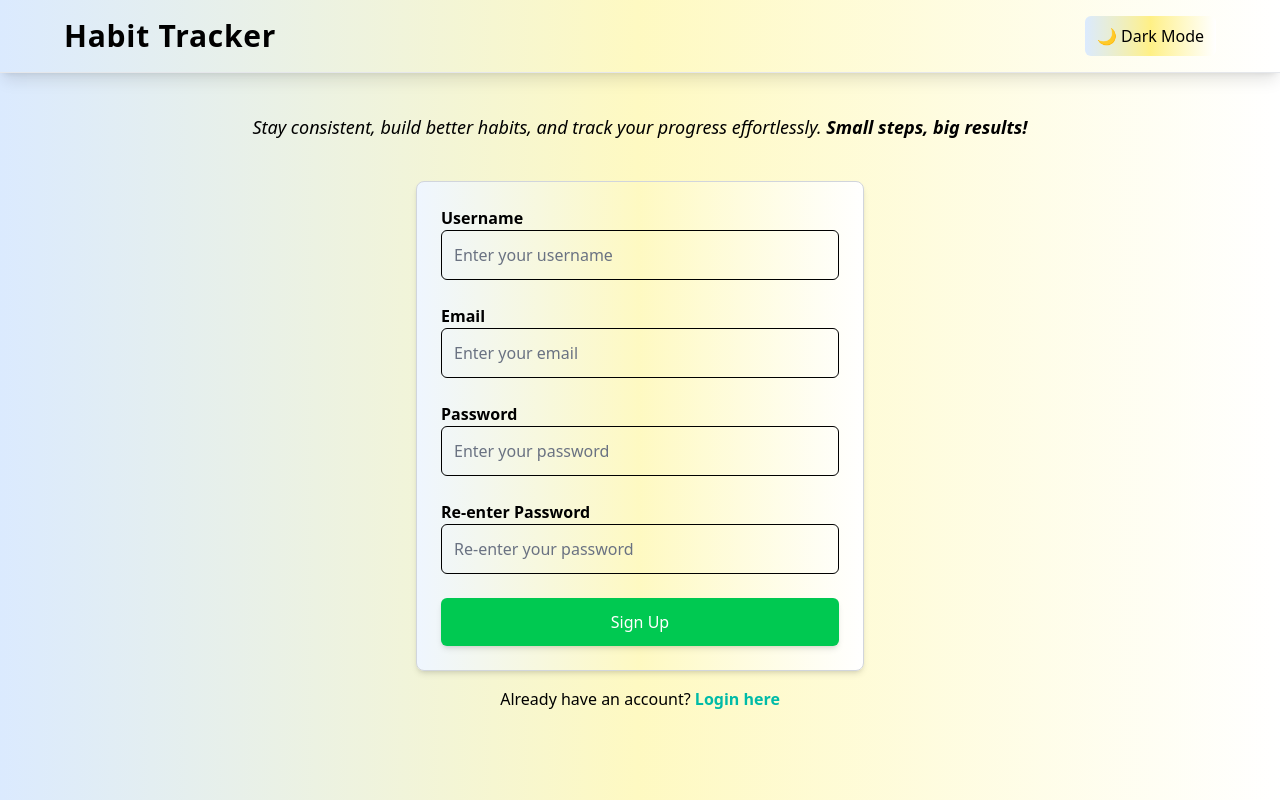
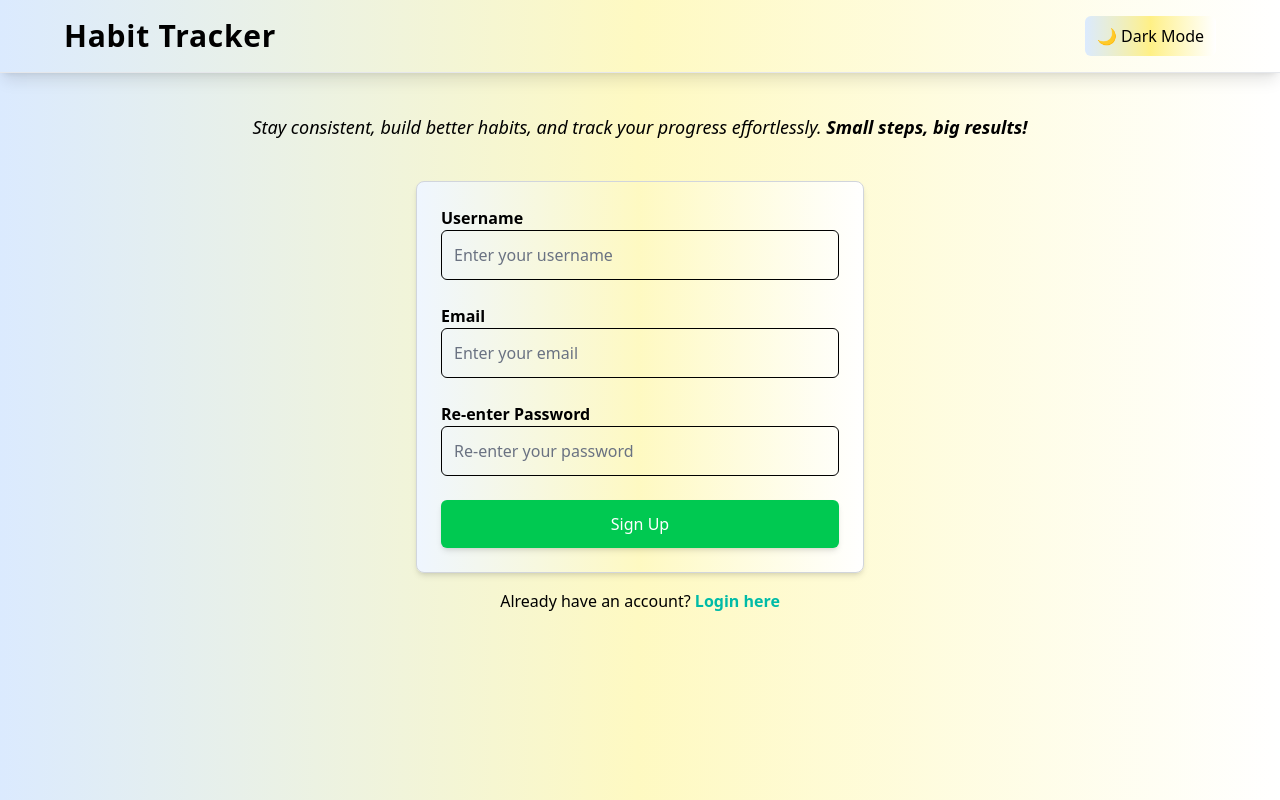
Before and after one commit to evanium-beryl/habit-trackers, a React (Vite) app: page /signup in a window 1280 px wide. Built offline with nearby package versions, Linux system fonts and the light colour scheme.

Commit message:
I updated

```diff
--- a/src/SignUpPage.jsx
+++ b/src/SignUpPage.jsx
@@ -199,30 +199,6 @@ export default function SignUpPage() {
             </div>
 
             <div>
-              <label htmlFor="password-field" className="block text-sm sm:text-base font-semibold">
-                Password
-              </label>
-              <input
-                id="password-field"
-                ref={passwordRef}
-                type="password"
-                value={password}
-                onChange={(e) => {
-                  setPassword(e.target.value);
-                  handleInputChange(e);
-                }}
-                className={`w-full p-3 border rounded-md text-sm sm:text-base ${
-                  darkMode
-                    ? "bg-gray-800 border-gray-700 placeholder-gray-400 text-white"
-                    : "placeholder-gray-500"
-                }`}
-                placeholder="Enter your password"
-                required
-                autoComplete="new-password"
-              />
-            </div>
-
-            <div>
   <label htmlFor="confirm-password-field" className="block text-sm sm:text-base font-semibold">
     Re-enter Password
   </label>
@@ -246,11 +222,13 @@ export default function SignUpPage() {
   />
 </div>
 
+{/* Password match visual feedback */}
 <p className={`${passwordMatchStyle} text-sm mt-1`}>
   {password && confirmPassword && (password === confirmPassword
     ? "Passwords match"
     : "Passwords do not match")}
 </p>
+
             <button
               type="submit"
               className={`w-full py-3 ${isSubmitting ? 'bg-gray-400' : 'bg-green-500'} text-white text-sm sm:text-base rounded-md shadow-md hover:bg-green-600 transition-transform transform hover:scale-105`}
```
Lines whose indentation alone changed are shown as unchanged.
